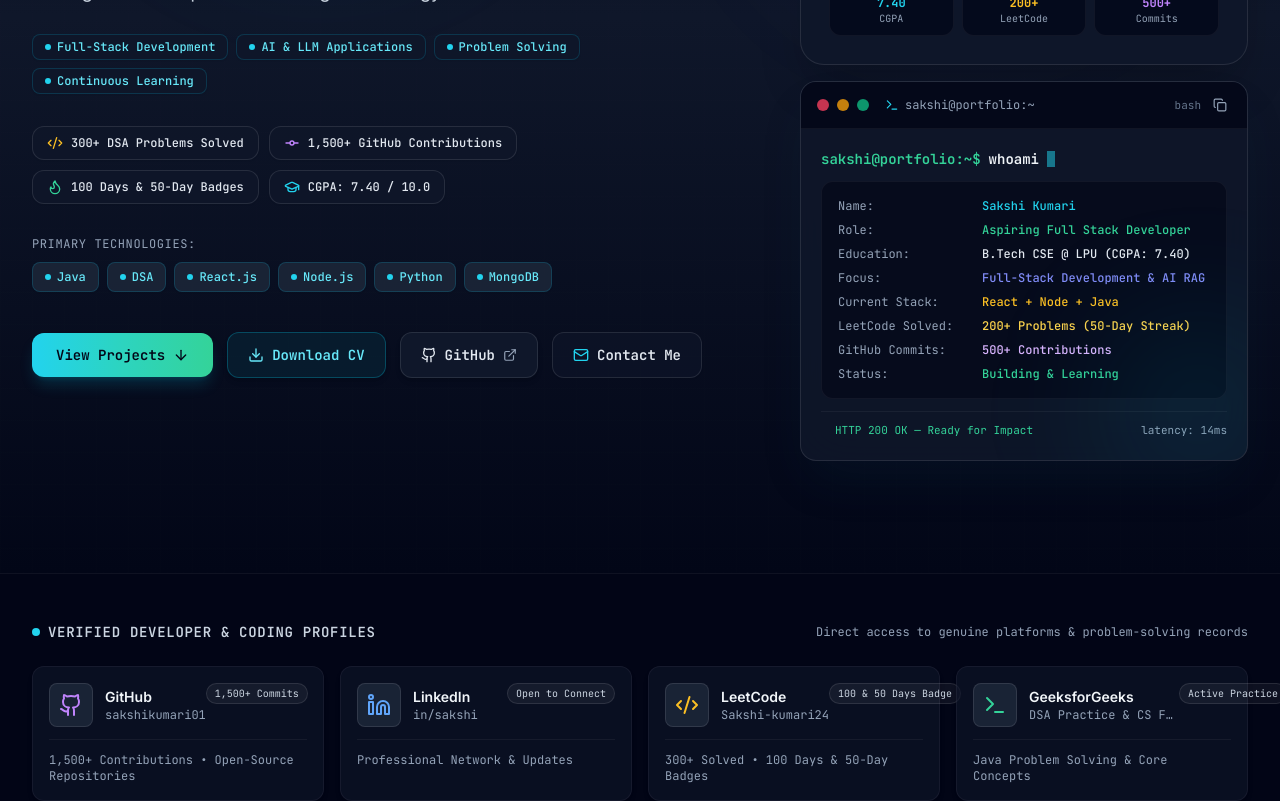
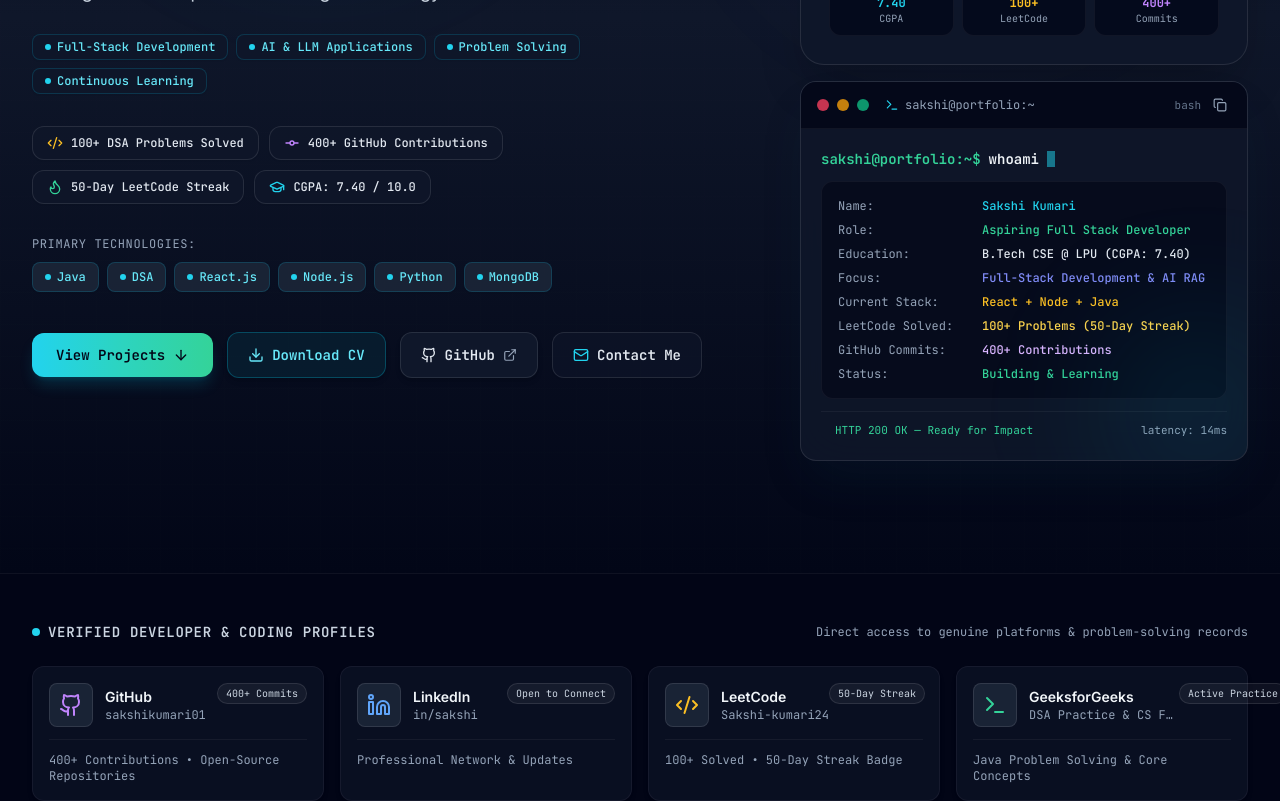
Before and after one commit to Sakshikumari1001/sakshi-portfolio, a React (Vite) app: page / in a window 1280 px wide. Shown: the part 540-1341 px from the top of the page. Built offline with nearby package versions, Linux system fonts and the light colour scheme.

Commit message:
Update exact metrics: 100+ DSA problems, 400+ commits, 50-day streak badge only, and SSoC badge photo

```diff
--- a/src/components/About.jsx
+++ b/src/components/About.jsx
@@ -54,7 +54,7 @@
       title: 'Problem Solving & DSA',
       subtitle: 'Algorithmic Optimization in Java',
       description:
-        'Solved 300+ Data Structures & Algorithms problems across LeetCode and GeeksforGeeks. Earned official LeetCode 100 Days Badge, 50-Day Streak Badge, and SQL Badge with disciplined daily problem solving.',
+        'Solved 100+ Data Structures & Algorithms problems across LeetCode and GeeksforGeeks. Earned the official LeetCode 50-Day Streak Badge with disciplined daily problem solving in Java.',
       icon: Code2,
       border: 'hover:border-amber-500/40',
       iconColor: 'text-amber-400',
@@ -148,7 +148,7 @@
                 I work across the modern stack with <strong className="text-cyan-300 font-medium">React, Next.js, Node.js, Express, MongoDB, Python, and Java</strong>. My hands-on experience spans developing context-aware AI retrieval systems (RAG), real-time collaborative classroom tools with WebSockets, and secure full-stack web platforms.
               </p>
               <p>
-                Dedicated to continuous improvement, I have solved <strong className="text-purple-300 font-medium">300+ DSA problems</strong> across LeetCode and GeeksforGeeks, earned the LeetCode 100 Days and 50-Day Streak badges, and actively contribute to open-source software via <strong className="text-white font-medium">SSoC</strong>.
+                Dedicated to continuous improvement, I have solved <strong className="text-purple-300 font-medium">100+ DSA problems</strong> across LeetCode and GeeksforGeeks, earned the official LeetCode 50-Day Streak Badge, and actively contribute to open-source software via <strong className="text-white font-medium">SSoC</strong>.
               </p>
             </div>
 
--- a/src/components/Hero.jsx
+++ b/src/components/Hero.jsx
@@ -187,11 +187,11 @@
                   <div className="text-[10px] text-slate-400">CGPA</div>
                 </div>
                 <div className="p-2 rounded-xl bg-slate-950/70 border border-white/5">
-                  <div className="text-amber-400 font-bold">200+</div>
+                  <div className="text-amber-400 font-bold">100+</div>
                   <div className="text-[10px] text-slate-400">LeetCode</div>
                 </div>
                 <div className="p-2 rounded-xl bg-slate-950/70 border border-white/5">
-                  <div className="text-purple-400 font-bold">500+</div>
+                  <div className="text-purple-400 font-bold">400+</div>
                   <div className="text-[10px] text-slate-400">Commits</div>
                 </div>
               </div>
--- a/src/data/portfolioData.js
+++ b/src/data/portfolioData.js
@@ -34,20 +34,20 @@
 export const heroStatsPills = [
   {
     icon: "Code2",
-    label: "300+ DSA Problems Solved",
+    label: "100+ DSA Problems Solved",
     sub: "LeetCode & GeeksforGeeks",
     accent: "text-amber-400"
   },
   {
     icon: "GitCommit",
-    label: "1,500+ GitHub Contributions",
+    label: "400+ GitHub Contributions",
     sub: "Active Open-Source Activity",
     accent: "text-purple-400"
   },
   {
     icon: "Flame",
-    label: "100 Days & 50-Day Badges",
-    sub: "LeetCode & SQL Badges",
+    label: "50-Day LeetCode Streak",
+    sub: "Official 2026 Badge",
     accent: "text-emerald-400"
   },
   {
@@ -66,8 +66,8 @@
     { label: "Education", value: "B.Tech CSE @ LPU (CGPA: 7.40)", color: "text-slate-200" },
     { label: "Focus", value: "Full-Stack Development & AI RAG", color: "text-indigo-400" },
     { label: "Current Stack", value: "React + Node + Java", color: "text-amber-400" },
-    { label: "LeetCode Solved", value: "200+ Problems (50-Day Streak)", color: "text-amber-300" },
-    { label: "GitHub Commits", value: "500+ Contributions", color: "text-purple-300" },
+    { label: "LeetCode Solved", value: "100+ Problems (50-Day Streak)", color: "text-amber-300" },
+    { label: "GitHub Commits", value: "400+ Contributions", color: "text-purple-300" },
     { label: "Status", value: "Building & Learning", color: "text-emerald-400" }
   ],
   curlSnippet: "curl -s https://api.sakshi.dev/profile | jq .",
@@ -95,16 +95,16 @@
     },
     {
       title: "Algorithmic Problem Solving",
-      desc: "Consistent Java DSA practitioner with 200+ problems solved on LeetCode and an active 50-day streak badge."
+      desc: "Consistent Java DSA practitioner with 100+ problems solved on LeetCode and an active 50-day streak badge."
     },
     {
       title: "Open Source Collaboration",
-      desc: "Contributor in Social Summer of Code (SSoC) Season 5, contributing through Git/GitHub workflows, pull requests, and peer reviews with 500+ contributions."
+      desc: "Contributor in Social Summer of Code (SSoC) Season 5, contributing through Git/GitHub workflows, pull requests, and peer reviews with 400+ contributions."
     }
   ],
   quickStats: [
-    { label: "LeetCode Solved", value: "200+", note: "DSA Problems" },
-    { label: "GitHub Activity", value: "500+", note: "Contributions" },
+    { label: "LeetCode Solved", value: "100+", note: "DSA Problems" },
+    { label: "GitHub Activity", value: "400+", note: "Contributions" },
     { label: "Daily Streak", value: "50-Day", note: "LeetCode Badge" },
     { label: "Academic CGPA", value: "7.40", note: "LPU B.Tech CSE" }
   ]
@@ -114,12 +114,12 @@
   {
     name: "GitHub",
     handle: "sakshikumari01",
-    metric: "1,500+ Contributions • Open-Source Repositories",
+    metric: "400+ Contributions • Open-Source Repositories",
     url: "https://github.com/sakshikumari01",
     icon: "github",
     accent: "from-purple-500/20 to-indigo-500/10",
     border: "group-hover:border-purple-500/50",
-    badge: "1,500+ Commits"
+    badge: "400+ Commits"
   },
   {
     name: "LinkedIn",
@@ -134,12 +134,12 @@
   {
     name: "LeetCode",
     handle: "Sakshi-kumari24",
-    metric: "300+ Solved • 100 Days & 50-Day Badges",
+    metric: "100+ Solved • 50-Day Streak Badge",
     url: "https://leetcode.com/u/Sakshi-kumari24/",
     icon: "code2",
     accent: "from-amber-500/20 to-orange-500/10",
     border: "group-hover:border-amber-500/50",
-    badge: "100 & 50 Days Badge"
+    badge: "50-Day Streak"
   },
   {
     name: "GeeksforGeeks",
@@ -237,7 +237,7 @@
     borderColor: "border-purple-500/30",
     badgeColor: "bg-purple-500/10 text-purple-300 border-purple-500/20",
     skills: [
-      { name: "Java", level: "200+ LeetCode DSA Problems", highlight: true },
+      { name: "Java", level: "100+ LeetCode DSA Problems", highlight: true },
       { name: "Python", level: "FastAPI, AI & Automation", highlight: true },
       { name: "C++", level: "Algorithmic Problem Solving" },
       { name: "Data Structures & Algorithms", level: "Arrays, Trees, Graphs, DP", highlight: true },
@@ -257,7 +257,7 @@
     borderColor: "border-sky-500/30",
     badgeColor: "bg-sky-500/10 text-sky-300 border-sky-500/20",
     skills: [
-      { name: "Git & GitHub", level: "500+ Contributions & PRs", highlight: true },
+      { name: "Git & GitHub", level: "400+ Contributions & PRs", highlight: true },
       { name: "VS Code", level: "Primary Development IDE" },
       { name: "Postman", level: "API Testing & Validation" },
       { name: "Vercel", level: "Frontend CI/CD Deployment", highlight: true },
@@ -537,38 +537,38 @@
 
 export const trackRecordData = [
   {
-    title: "300+ DSA Problems Solved",
+    title: "100+ DSA Problems Solved",
     category: "Algorithmic Problem Solving",
     highlight: "LeetCode & GeeksforGeeks",
     description:
-      "Solved 300+ Data Structures & Algorithms problems covering Arrays, Strings, Searching & Sorting, Linked Lists, Binary Trees, Stacks, Queues, and Dynamic Programming in Java.",
+      "Solved 100+ Data Structures & Algorithms problems across LeetCode and GeeksforGeeks in Java, strengthening algorithmic logic and analytical problem-solving skills.",
     icon: "Code2",
-    badge: "300+ Solved"
+    badge: "100+ Solved"
   },
   {
-    title: "1,500+ GitHub Contributions",
+    title: "400+ GitHub Contributions",
     category: "Open Source & Version Control",
     highlight: "Active Open-Source Activity",
     description:
-      "Maintained 1,500+ contributions across production repositories, collaborative open-source workflows, issue tracking, and clean pull requests.",
+      "Maintained 400+ contributions across production repositories, collaborative open-source workflows, issue tracking, and clean pull requests.",
     icon: "GitPullRequest",
-    badge: "1,500+ Commits"
+    badge: "400+ Commits"
   },
   {
-    title: "LeetCode 100 Days & 50-Day Badges",
+    title: "Official LeetCode 50-Day Streak Badge",
     category: "Coding Discipline & Streaks",
-    highlight: "100 Days, 50-Day & SQL Badges",
+    highlight: "50+ Days in 2026",
     description:
-      "Earned official LeetCode 100 Days Badge, 50-Day Streak Badge, and SQL Badge, validating persistent daily problem-solving discipline and database querying mastery.",
+      "Earned the official LeetCode 50-Day Streak Badge 2026 reflecting consistent daily problem-solving practice and algorithmic discipline.",
     icon: "Flame",
-    badge: "Triple Badge Earner"
+    badge: "50-Day Badge"
   },
   {
     title: "Open Source Contributor | SSOC",
     category: "Open Source Initiative",
-    highlight: "SSOC (Jul '26 – Present)",
+    highlight: "SSOC Season 5 (Jul '26 – Present)",
     description:
-      "Contributed to open-source projects via Git/GitHub workflows, pull requests, and code reviews. Collaborated with developers to implement feature enhancements and led 10+ contributor meetings engaging 50+ students.",
+      "Verified contributor in Social Summer of Code (SSOC). Contributed to open-source codebases, led 10+ contributor meetings, and engaged 50+ students.",
     icon: "GitPullRequest",
     badge: "SSOC Contributor"
   },
@@ -582,11 +582,11 @@
     badge: "Oracle Certified"
   },
   {
-    title: "Advanced Backend Development (Grade A)",
+    title: "Summer Training Distinction (Grade A)",
     category: "University Training Distinction",
     highlight: "Centre for Professional Enhancement, LPU",
     description:
-      "Completed intensive backend training in Node.js, Express.js, MongoDB & RESTful API architecture, building the full-stack MERN RentRide vehicle rental platform with Grade A distinction.",
+      "Completed intensive backend training in Node.js, Express.js, MongoDB & RESTful API architecture, building the full-stack MERN RentRide vehicle rental platform with Grade A distinction (Cert No: 491186).",
     icon: "GraduationCap",
     badge: "Grade A Distinction"
   }
@@ -661,7 +661,7 @@
     year: "2026",
     issueDate: "50+ Days in 2026",
     verifyUrl: "https://leetcode.com/u/Sakshi-kumari24/",
-    skills: "200+ Solved in Java DSA, Daily Problem Solving, Algorithmic Consistency",
+    skills: "100+ Solved in Java DSA, Daily Problem Solving, 50-Day Algorithmic Streak",
     type: "Competitive Coding",
     image: "/certificates/leetcode_50days_badge.png",
     fit: "contain",
@@ -675,7 +675,9 @@
     verifyUrl: "https://github.com/sakshikumari01",
     skills: "Open Source, Git & GitHub, Pull Requests, Collaborative Code Reviews",
     type: "Open Source Badge",
-    badge: "500+ Contributions"
+    image: "/certificates/ssoc_contributor.png",
+    fit: "contain",
+    badge: "Verified Contributor"
   },
   {
     name: "Summer Training: Advanced Backend Development with Node.js, Express & MongoDB",
@@ -704,7 +706,7 @@
     highlights: [
       "Rigorous Core Curriculum: Data Structures & Algorithms, Object-Oriented Programming (Java/C++), Database Management Systems (DBMS), Operating Systems, and Computer Networks.",
       "Distinction in Advanced Backend Development with Node.js, Express, MongoDB, and RESTful API Design (Grade A by CPE, LPU).",
-      "Active participant in competitive algorithmic coding (200+ LeetCode problems solved) and open-source contributions (SSoC Season 5).",
+      "Active participant in competitive algorithmic coding (100+ LeetCode problems solved) and open-source contributions (SSoC Season 5).",
       "Qualified and experienced in designing end-to-end full-stack architectures, vector database RAG pipelines, and responsive modern web applications."
     ]
   }
@@ -790,6 +792,7 @@
     status: "Active Contributor",
     badge: "Open Source",
     type: "Community Experience",
+    certificateImage: "/certificates/ssoc_contributor.png",
     description:
       "Actively contributing to open-source codebases, leading contributor discussions, and building software collaboratively across global developer teams.",
     bullets: [
```
Also changed, not shown: src/components/Experience.jsx (+21 -0 lines), public/certificates/ssoc_contributor.png (added), public/ssoc_contributor.png (added).
